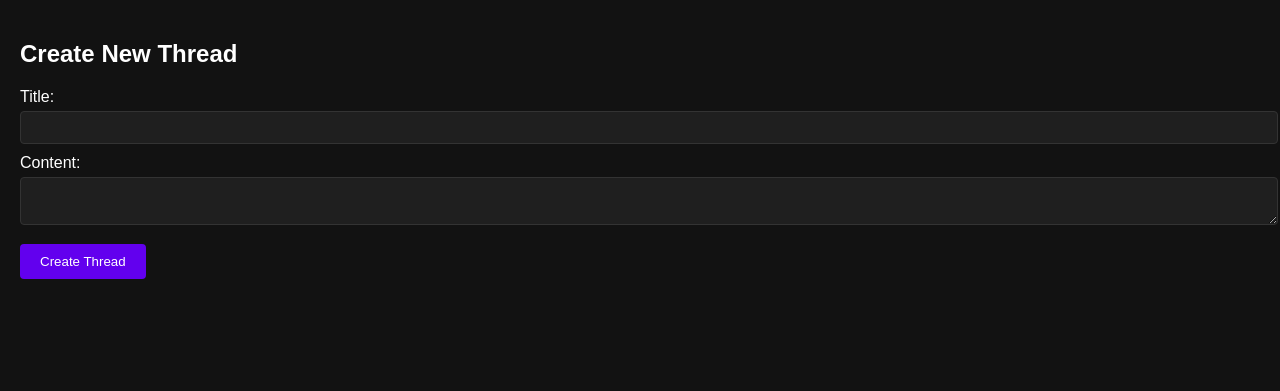
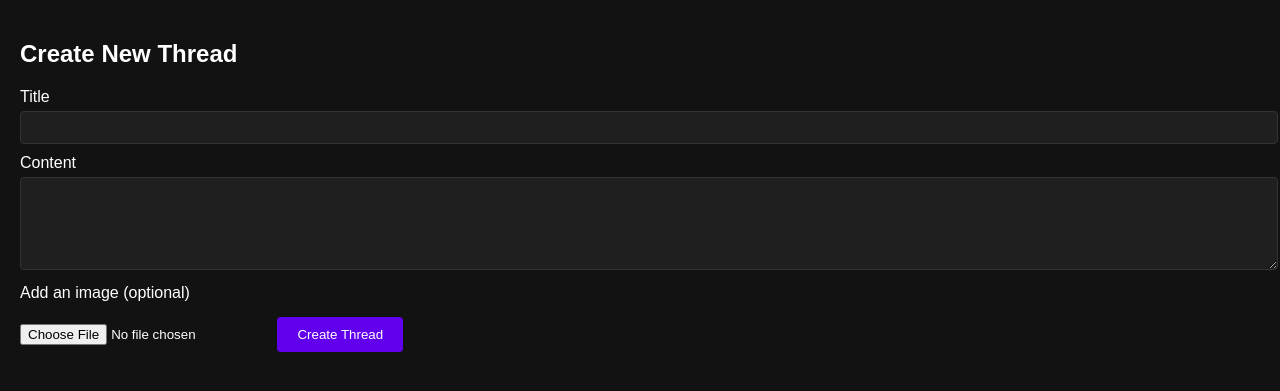
Before and after one commit to whoishmk/movie-recommendation-system, a Flask app: page /create_thread in a window 1280 px wide. Shown: the part 66-457 px from the top of the page. Run offline with Flask 3, Linux system fonts and the light colour scheme; the visitor is signed in with stand-in values (Sample User, id 1); data that the repository does not hold is empty; some libraries are stand-ins or nearby versions.

Commit message:
Added Photos in threads

```diff
--- a/DB init.txt
+++ b/DB init.txt
@@ -45,3 +45,5 @@ CREATE TABLE notifications (
     created_at DATETIME DEFAULT CURRENT_TIMESTAMP,
     FOREIGN KEY (user_id) REFERENCES users(id) ON DELETE CASCADE
 );
+ALTER TABLE threads ADD COLUMN image VARCHAR(255) NULL;
+ALTER TABLE threads ADD COLUMN image VARCHAR(255) NULL;
--- a/app.py
+++ b/app.py
@@ -252,15 +252,27 @@ def create_thread():
         title = request.form['title']
         content = request.form['content']
         user_id = session['id']
+
+        # Handle image upload
+        file = request.files.get('image')
+        image_filename = None
+        if file and allowed_file(file.filename):
+            image_filename = secure_filename(file.filename)
+            image_path = os.path.join(app.config['UPLOAD_FOLDER'], image_filename)
+            file.save(image_path)
+
+        # Insert thread into the database
         cursor = mysql.connection.cursor()
         cursor.execute("""
-            INSERT INTO threads (title, content, user_id)
-            VALUES (%s, %s, %s)
-        """, (title, content, user_id))
+            INSERT INTO threads (title, content, user_id, image)
+            VALUES (%s, %s, %s, %s)
+        """, (title, content, user_id, image_filename))
         mysql.connection.commit()
         cursor.close()
+
         flash('Thread created successfully.')
         return redirect(url_for('discussions'))
+
     return render_template('create_thread.html')
 
 
--- a/templates/create_thread.html
+++ b/templates/create_thread.html
@@ -1,17 +1,17 @@
 {% extends "base.html" %}
 {% block content %}
 <h2>Create New Thread</h2>
-<form method="POST" action="{{ url_for('create_thread') }}">
-    <div class="form-group">
-        <label for="title">Title:</label>
-        <input type="text" id="title" name="title" required>
-    </div>
+<form action="{{ url_for('create_thread') }}" method="post" enctype="multipart/form-data">
+    <label for="title">Title</label>
+    <input type="text" id="title" name="title" required>
 
-    <div class="form-group">
-        <label for="content">Content:</label>
-        <textarea id="content" name="content" required></textarea>
-    </div>
+    <label for="content">Content</label>
+    <textarea id="content" name="content" rows="5" required></textarea>
+
+    <label for="image">Add an image (optional)</label>
+    <input type="file" id="image" name="image" accept="image/*">
 
     <button type="submit">Create Thread</button>
 </form>
+
 {% endblock %}
```
Also changed, not shown: templates/discussions.html (+12 -0 lines), static/uploads/1067986.jpg (added), static/uploads/register_issue.png (added).
